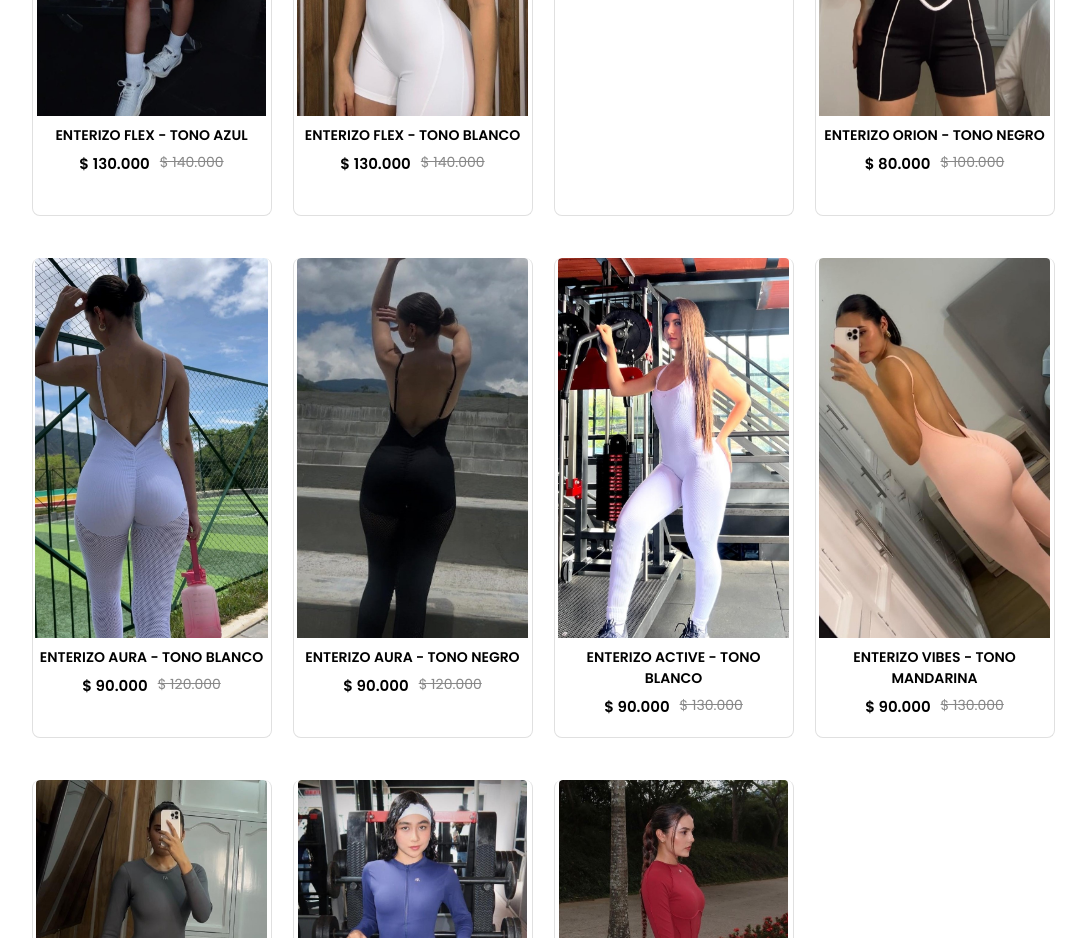
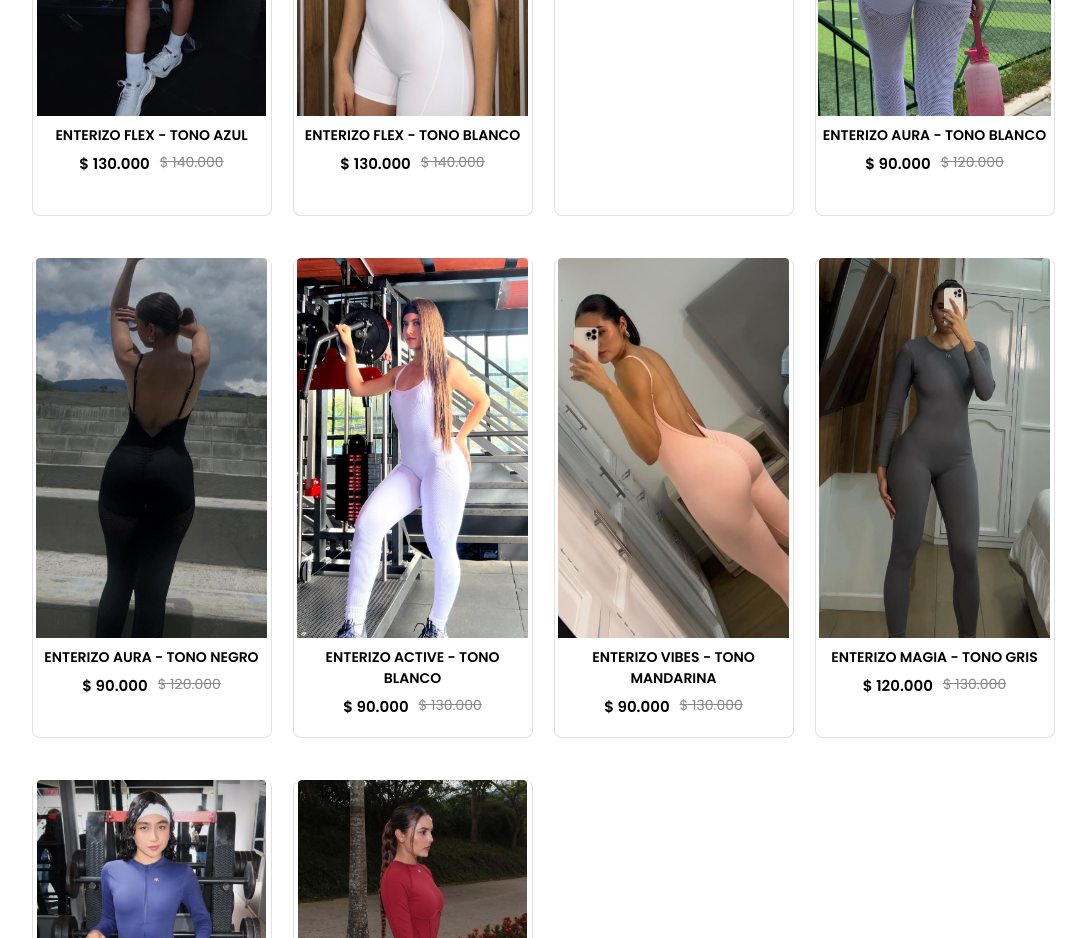
Before and after one commit to luis13xd/arual, a React (Create React App) app: page /enterizos in a window 1280 px wide. Shown: the part 900-1838 px from the top of the page, without its empty margins (97-1183 px from the left). Built offline with nearby package versions, Linux system fonts and the light colour scheme.

Commit message:
eliminamos enterizo orion

```diff
--- a/src/Components/Assets/all_product.js
+++ b/src/Components/Assets/all_product.js
@@ -294,26 +294,6 @@ let all_product = [
       XS: false,
       S: true,
       M: false,
-      L: false,
-      XL: false,
-    },
-  },
-  {
-    id: 111,
-    name: "ENTERIZO ORION - TONO NEGRO",
-    category: "enterizos",
-    description:
-      "Tela completamente acanalada, su efecto push up te hará lucir increible",
-    image: enterizoorionnegro1,
-    image2: enterizoorionnegro2,
-    image3: enterizoorionnegro3,
-    image4: enterizoorionnegro4,
-    new_price: 80000,
-    old_price: 100000,
-    sizes: {
-      XS: false,
-      S: true,
-      M: true,
       L: false,
       XL: false,
     },
```
